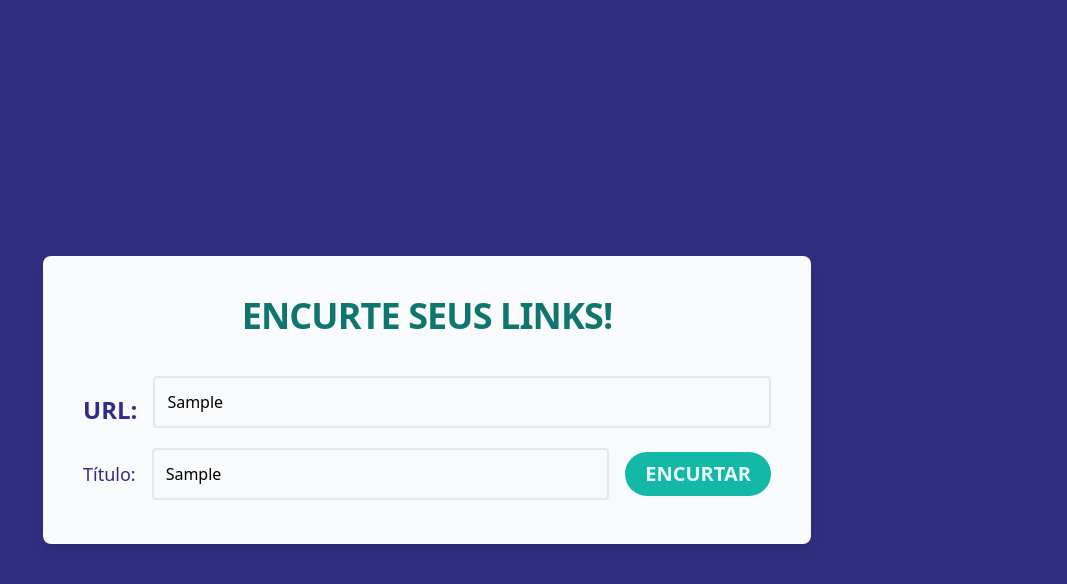
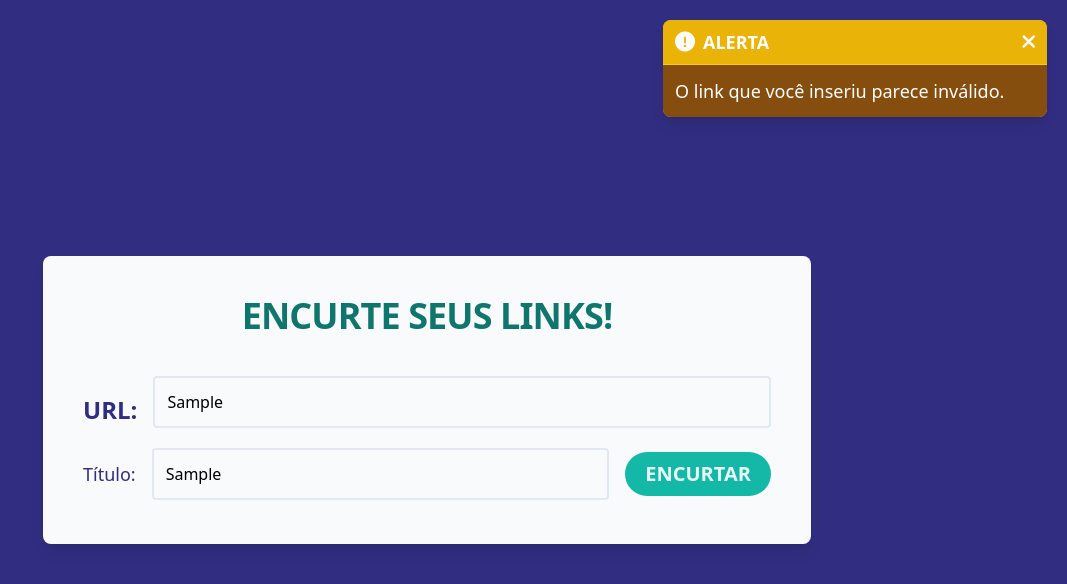
Before and after one commit to marcell0lopes/vue-url-short, a Vue app in the folder client/: page / in a window 1280 px wide. Both pictures are taken after typing "Sample", "Sample" into the empty fields and a click on the button "ENCURTAR". Shown: the top 584 px of the page, without its empty margins (213-1280 px from the left). Built offline with nearby package versions, Linux system fonts and the light colour scheme; no server answers.

Commit message:
add toast notification

```diff
--- /dev/null
+++ b/client/src/components/toastNotification.vue
@@ -0,0 +1,38 @@
+<template>
+  <div
+    class="absolute right-5 top-5 bg-yellow-500 shadow-lg mx-auto w-96 max-w-full text-sm pointer-events-auto bg-clip-padding rounded-lg block mb-3"
+    role="alert"
+    aria-live="assertive"
+    aria-atomic="true"
+    data-mdb-autohide="false"
+  >
+    <div
+      class="bg-yellow-500 flex justify-between items-center py-2 px-3 bg-clip-padding border-b border-yellow-400 rounded-t-lg"
+    >
+      <p class="font-bold text-white text-lg flex items-center">
+        <i class="fa-solid fa-circle-exclamation text-xl mr-2" />ALERTA
+      </p>
+      <div class="flex items-center">
+        <button
+          type="button"
+          class="fa fa-close text-white text-xl"
+          data-mdb-dismiss="toast"
+          aria-label="Close"
+          @click="$emit('close')"
+        />
+      </div>
+    </div>
+    <div class="p-3 bg-yellow-800 rounded-b-lg break-words text-white text-lg">
+      {{ alertMessage }}
+    </div>
+  </div>
+</template>
+
+<script>
+export default {
+  props: {
+    alertMessage: String,
+  },
+  name: 'ToastNotification',
+};
+</script>
--- a/client/src/components/urlForm.vue
+++ b/client/src/components/urlForm.vue
@@ -1,5 +1,12 @@
 <template>
   <div class="container max-w-screen-md">
+    <transition name="toast">
+      <ToastNotification
+        @close="showToast = false"
+        v-if="showToast"
+        alertMessage="O link que você inseriu parece inválido."
+      />
+    </transition>
     <form
       @submit.prevent="PostData"
       class="w-full bg-gray-50 p-10 lg:p-30 shadow-lg rounded-lg flex flex-col items-center"
@@ -47,9 +54,9 @@
     <!-- Resposta da API com o link encurtado! -->
     <div
       v-if="shortUrl"
-      class="mt-6 w-4/5 max-w-screen-md bg-gray-100 p-10 lg:p-30 shadow-sm rounded-lg text-center"
+      class="mt-6 w-full bg-gray-100 p-10 lg:p-30 shadow-sm rounded-lg text-center"
     >
-      <h1 class="text-xl mb-4 text-teal-900 font-bold">Seu novo link:</h1>
+      <h1 class="text-xl mb-4 text-indigo-800 font-bold">Seu novo link:</h1>
       <a
         :href="shortUrl"
         ref="shortLink"
@@ -58,7 +65,7 @@
       >
       <button v-on:click="copyUrl">
         <i
-          class="fa-solid fa-copy bg-teal-700 text-white/90 px-3 py-2 rounded-lg text-lg hover:brightness-90 hover:shadow-sm transition-all"
+          class="fa-solid fa-copy bg-teal-700 text-white/90 px-3 py-2 ml-4 rounded-lg text-lg hover:brightness-90 hover:shadow-sm transition-all"
         />
       </button>
     </div>
@@ -67,31 +74,51 @@
 
 <script>
 import axios from 'axios';
+import ToastNotification from './toastNotification.vue';
 
 export default {
   name: 'urlForm',
-
   data() {
     return {
       shortUrl: null,
       urlPostRequest: {
         originalUrl: '',
       },
+      showToast: false,
     };
   },
   methods: {
-    PostData() {
-      axios
-        .post('http://localhost:3333/api/short', this.urlPostRequest)
-        .then((res) => {
-          const response = res.data;
-          this.shortUrl = response.shortUrl;
-        });
+    async PostData() {
+      try {
+        await axios
+          .post('http://localhost:3333/api/short', this.urlPostRequest)
+          .then((res) => {
+            const response = res.data;
+            this.shortUrl = response.shortUrl;
+          });
+      } catch (err) {
+        this.showToast = true;
+      }
     },
-
     copyUrl() {
       navigator.clipboard.writeText(this.shortUrl);
     },
   },
+  components: { ToastNotification },
 };
 </script>
+
+<style scoped>
+/* enter styles */
+.toast-enter-from {
+  opacity: 0;
+  transform: translateX(60px);
+}
+.toast.enter-to {
+  opacity: 1;
+  transform: translateX(0);
+}
+.toast-enter-active {
+  transition: all 0.3s ease;
+}
+</style>
```
